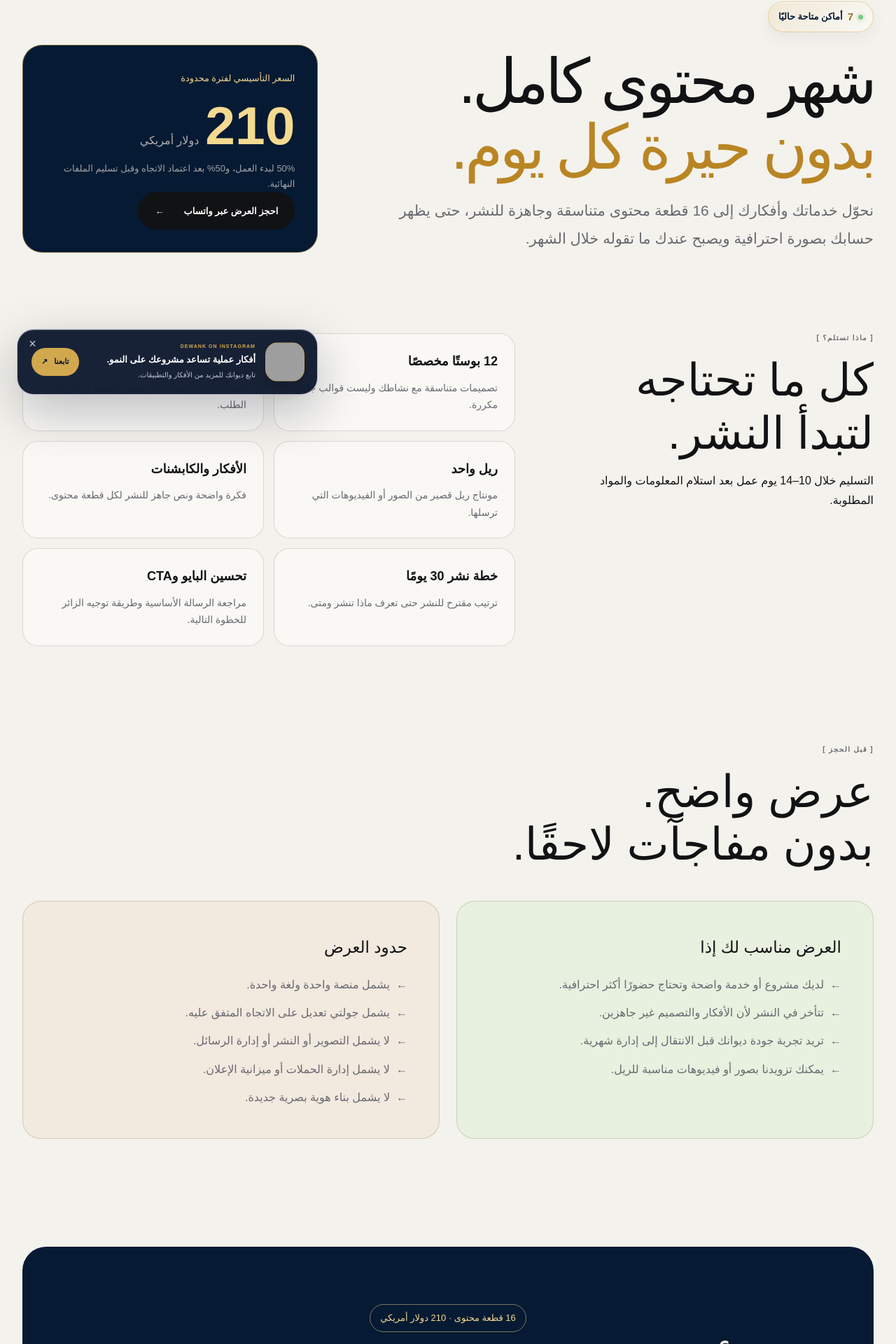
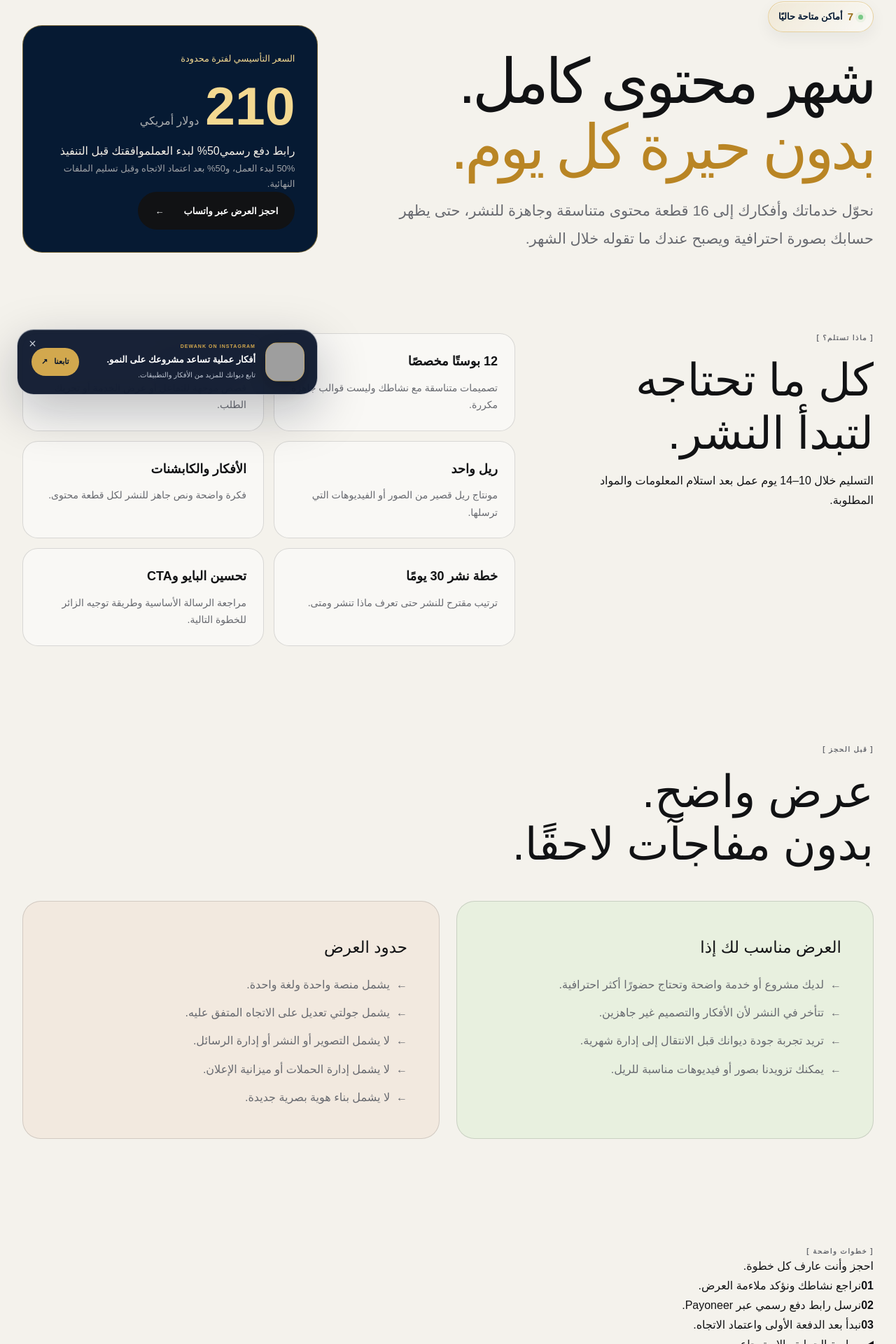
Before and after one commit to mohammedrashad2011-ui/Dewank-2026-website, a Next.js app: page /offers/30-day-content-package in a window 1280 px wide. Shown: the part 212-2132 px from the top of the page at 70% size. Built offline with nearby package versions, Linux system fonts and the light colour scheme; grey boxes are pictures that could not be loaded; a web font is replaced by a local one.

Commit message:
Add compact trust and protection elements to offer preview

```diff
--- a/app/offers/30-day-content-package/page.tsx
+++ b/app/offers/30-day-content-package/page.tsx
@@ -103,6 +103,9 @@ export default async function ContentOfferPage() {
         <aside className="offer-price-panel">
           <small>السعر التأسيسي لفترة محدودة</small>
           <div className="offer-price"><strong>{formattedAmount}</strong><span>{localPrice.currencyLabel}</span></div>
+          <div className="offer-trust-inline" aria-label="مزايا الأمان والثقة">
+            <span>رابط دفع رسمي</span><span>50% لبدء العمل</span><span>موافقتك قبل التنفيذ</span>
+          </div>
           <p>50% لبدء العمل، و50% بعد اعتماد الاتجاه وقبل تسليم الملفات النهائية.</p>
           <a className="button primary" href={whatsappUrl} target="_blank" rel="noreferrer">احجز العرض عبر واتساب <span>←</span></a>
         </aside>
@@ -124,6 +127,22 @@ export default async function ContentOfferPage() {
         </div>
       </section>
 
+      <section className="shell offer-confidence" aria-labelledby="offer-confidence-title">
+        <div className="offer-confidence-head">
+          <span className="section-label">[ خطوات واضحة ]</span>
+          <h2 id="offer-confidence-title">احجز وأنت عارف كل خطوة.</h2>
+        </div>
+        <div className="offer-confidence-grid">
+          <article><b>01</b><span>نراجع نشاطك ونؤكد ملاءمة العرض.</span></article>
+          <article><b>02</b><span>نرسل رابط دفع رسمي عبر Payoneer.</span></article>
+          <article><b>03</b><span>نبدأ بعد الدفعة الأولى واعتماد الاتجاه.</span></article>
+        </div>
+        <details className="offer-policy">
+          <summary>سياسة الحماية والاسترجاع</summary>
+          <p>استرداد كامل قبل بدء التنفيذ. بعد بدء العمل يُخصم فقط مقابل الجزء المنفذ، ويشمل العرض جولتي تعديل ولا يعتمد الاتجاه النهائي قبل موافقتك.</p>
+        </details>
+      </section>
+
       <section className="shell offer-final-cta">
         <span className="offer-kicker">16 قطعة محتوى · {formattedAmount} {localPrice.currencyLabel}</span>
         <h2>أعطِ حسابك شهرًا يستحق أن يراه عملاؤك.</h2>
```
